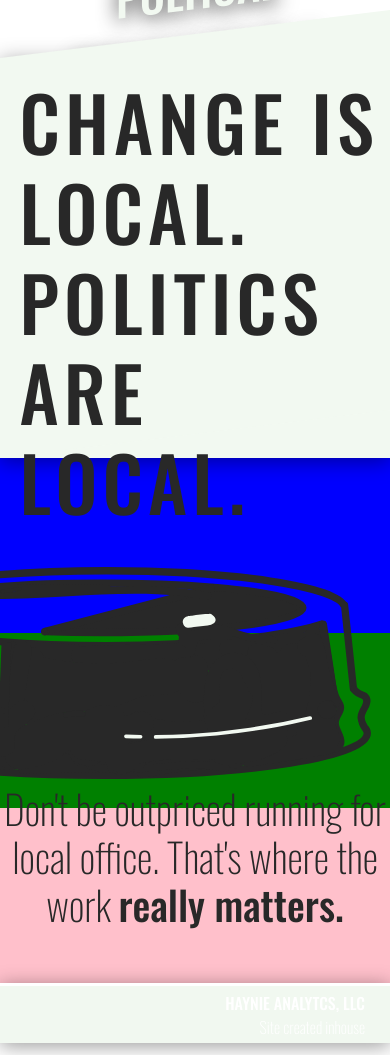
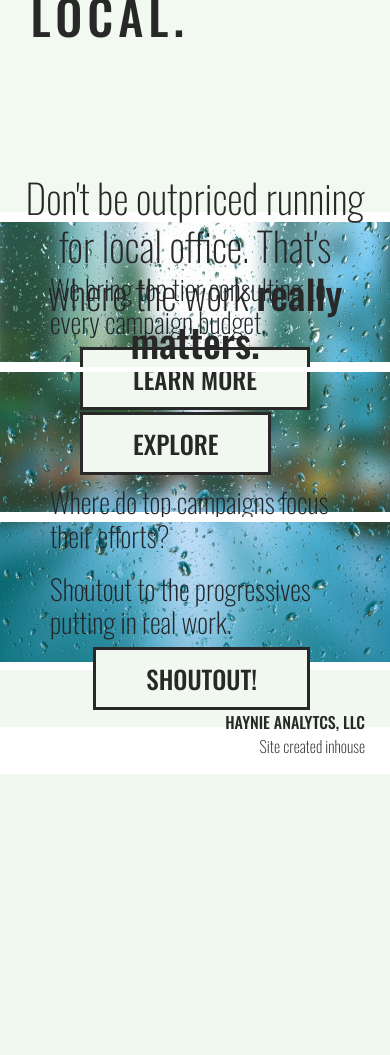
Before and after one commit to rchaynie/llc, a Python web app: template flask/templates/index.html in a window 390 px wide; the page is wider, and only the part inside the window is pictured. Shown: the part 845-1900 px from the top of that part. After the commit the page ends 1619 px from the top of that part, so only its background shows below. Run offline with Jinja, Linux system fonts and the light colour scheme; the template is opened without the code that fills it, so the values that code supplies are empty; some libraries are stand-ins or nearby versions.

Commit message:
beginning to make site responsive

```diff
--- a/flask/static/js/app.js
+++ b/flask/static/js/app.js
@@ -7,25 +7,32 @@
 
 const altLogo = document.getElementById("alt_logo");
 
-const parallax1 = document.getElementById("parallax1");
-const parallax2 = document.getElementById('parallax2');
+// const parallax1 = document.getElementById("parallax1");
+// const parallax2 = document.getElementById('parallax2');
 const header = document.getElementById('header');
+const contactButton = document.getElementById('contact-button');
+const scrollDownClick = document.getElementById("scroll-down");
+const burger = document.getElementById("burger");
 
-const scrollDownClick = document.getElementById("scroll-down");
-
-console.log(parallax1);
+console.log(burger);
 
 
 window.addEventListener("scroll", function(){
 	let offset = window.pageYOffset;
-	parallax1.style.backgroundPositionY = offset * 0.7 + "px";
+	// parallax1.style.backgroundPositionY = offset * 0.7 + "px";
 	if(offset >=599){
-		altLogo.style.display="block";
-		// $(header).toggleClass("scrolled");
+		altLogo.style.display="block", 250;
+		header.classList.add("scrolled");
+		// contactButton.classList.add("ScrolledButton");
+		burger.classList.add("burgerScroll");
 	}
 	else {
 		altLogo.style.display="none";
-		// header.removeClass("scrolled");
+		header.classList.remove("scrolled");
+		// contactButton.classList.remove("ScrolledButton");
+		burger.classList.remove("burgerScroll");
+
+
 	}
 });
 
--- a/flask/static/stylesheets/style2.css
+++ b/flask/static/stylesheets/style2.css
@@ -236,14 +258,28 @@
 
 
 .parallax1 {
-	/* background-image: url({ url_for('static', filename='img/logobackground.png')}} ); */
-	background-image: url('/static/img/nyc-logo-01.png');
-	background-position: 1;
-	min-height: 100vh;
-    background-size: 100vw;
+	background-image: url('/static/img/nyc-background.jpg');
+	background-attachment: fixed;
+	top: 0;
+	background-size: 100%;
+
+    background-size: cover;
 	background-repeat: no-repeat;
+	z-index: -1;
+
+
+
 }
 
+
+.logo {
+	display: block;
+	width: 50vw;
+	margin-left: auto;
+	margin-right: auto;
+	margin-bottom: 40%;
+	padding-top: 18vh;
+}
 
 
 .tagline {
@@ -274,7 +312,8 @@
 .tagline li {
 	display: inline;
 	padding: 0 5px;
-	font-size: 45px;
+	font-size: 4vw;
+	margin-bottom: 1px;
 	/*text-shadow: 4px 4px rgba(0,0,0,.2);*/
 	opacity: 1;
 	text-shadow: 0 3px 20px rgba(0, 0, 0, 0.8);
@@ -292,20 +331,18 @@
 
 
 .box1 {
-	height: 400px;
+	height: 600px;
 	width: 100%;
 	position: relative;
-	box-shadow: 0 3px 20px rgba(0, 0, 0, 0.4);
+	/* box-shadow: 0 3px 20px rgba(0, 0, 0, 0.4); */
 	color: #282828;
 	/* padding: 40px 100px; */
 	background: #f2f9f1;
 	z-index: 1;
-	padding: 5% 0;
-
-
-
-
-
+	padding: 20px;
+	border-bottom: solid white 10px;
+	margin-top: 30px;
+	/* display: grid; */
 }
 
 .box1:after {
@@ -323,15 +360,19 @@
 	z-index: -1;
 }
 
+.first-line {
+	display: grid;
+	margin-top: 5%;
+}
 
-.box1 h1 {
+
+.first-line h1 {
+	margin-top: 40px;
 	margin-bottom: 40px;
-	font-size: 75px;
-	text-align: left;
-	/* float: left; */
-	display: inline-block;
+	font-size: 3em;
 	letter-spacing: 5px;
 	padding-left: 5%;
+	grid-column: 1/3;
 
 }
 
@@ -343,14 +384,11 @@
 }
 
 .black-top {
-	height: 60%;
-	float: right;
-	/* margin-right: 5%; */
-	display: inline-block;
-	padding-bottom: 5px;
-	padding-right: 5%;
-
-
+	height: 125px;
+	margin-top: 10%;
+	padding-right: 15%;
+	margin-bottom: 55px;
+	grid-column: 3/3;
 }
 
 
@@ -358,25 +396,117 @@
 ======================OPTIONS==========================*/
 
 .options {
-	height: 525px;
+	height: 450px;
+	padding: 0;
+	margin-top: -5px;
+	margin-bottom: 5px;
+
 
 }
 
 .option {
-	height: 175px;
+	height: 150px;
+	border-bottom: solid white 5px;
+	padding: 40px;
+	border-top: solid white 5px;
 }
 
-.learn-more {
-	background:blue;
-	/* margin-top: 100px; */
+.learn-more, .explore, .shoutout {
+	position: relative;
 }
 
-.explore {
-	background: green;
+.learn-more:after, .shoutout:after {
+	position: absolute;
+	transform-origin: bottom left;
+	transform: skewX(-11deg);
+	background-color: #00b8ff;
+	height: 100%;
+	width: 45%;
+	Top: 0;
+	right: 0;
+	bottom: 0;
+	content: '';
+	z-index: -1;
+
 }
 
-.shoutout {
-	background: pink;
+.explore:after {
+	position: absolute;
+	transform-origin: bottom right;
+	transform: skewX(-11deg);
+	background-color: #00b8ff;
+	height: 100%;
+	width: 45%;
+	Top: 0;
+	left: 0;
+	bottom: 0;
+	content: '';
+	z-index: -1;
+
+}
+
+
+.learn-more h3 {
+	float: left;
+	margin-left: 10px;
+	margin-top: 10px;
+	font-weight: 200;
+}
+
+.shoutout h3 {
+	float: left;
+	margin-left: 10px;
+	margin-top: 10px;
+	font-weight: 200;
+}
+
+
+.explore h3 {
+	float: right;
+	margin-left: 10px;
+	margin-top: 10px;
+	font-weight: 200;
+}
+
+.learn-more-button,
+.shoutout-button {
+	background: #f1f8f0;
+	border: solid #282828;
+	color: #282828;
+	text-align: center;
+	padding: 10px 50px;
+	float: right;
+	margin-right: 40px;
+	font-size: 25px;
+	transition: background 250ms ease-in-out;
+	transition: color 250ms ease-in-out;
+	transition: border 250ms ease-in-out;
+}
+
+
+
+
+.explore-button {
+	background: #f1f8f0;
+	border: solid #282828;
+	color: #282828;
+	text-align: center;
+	padding: 10px 50px;
+	float: left;
+	margin-left: 40px;
+	font-size: 25px;
+	transition: background 250ms ease-in-out;
+	transition: color 250ms ease-in-out;
+	transition: border 250ms ease-in-out;
+}
+
+
+.learn-more-button:hover,
+.explore-button:hover,
+.shoutout-button:hover {
+	background: #282828;
+	border: solid #f1f8f0;
+	color: #f1f8f0;
 }
 
 
@@ -394,14 +524,21 @@
 
 
 
+
+
+
 footer {
+	display: none;
 	height: 60px;
 	background: #f1f8f0;
 	background-size: 100vw;
-	color: white;
+	color: #282828;
 	padding: 5px;
-	box-shadow: 0 3px 20px rgba(0, 0, 0, 0.4);
+	/* box-shadow: 0 3px 20px rgba(0, 0, 0, 0.4); */
 	border-top: 3px solid white;
+	margin-top: -5px;
+	/* position: fixed; */
+	z-index: 15;
 }
 
 footer p {
--- a/flask/templates/index.html
+++ b/flask/templates/index.html
@@ -4,7 +4,9 @@
 <main>
 
 
-    <div class="parallax1" id="parallax1"></div>
+    <div class="parallax1" id="parallax1">
+        <img src="{{ url_for('static', filename='img/logo.svg') }}" alt="logo" class="logo"
+    </div>
     <div class="tagline">
          <ul>
             <li>poltical consulting</li>
@@ -16,7 +18,7 @@
 
         </div>
     <div class="box1" id="box1">
-
+        <div class="first-line">
             <h1>
                 CHANGE IS LOCAL.
                 <br>
@@ -25,19 +27,49 @@
 
             <img src="{{ url_for('static', filename='img/black-top.svg') }}" alt="black-top" class="black-top">
             <br>
-
+            <br>
+        </div>
             <h3>
                 Don't be outpriced running for local office. That's where the work <b>really matters.</b>
             </h3>
-
     </div>
 
     <div class="parallax-2" id="parallax2"></div>
 
     <div class="options">
-        <div class="learn-more option"></div>
-        <div class="explore option"></div>
-        <div class="shoutout option"></div>
+        <div class="learn-more option">
+            <div class="learn-more-text">
+                <h3>We bring top tier consulting to every campaign budget.
+                </h3>
+            </div>
+            <div class="learn-more-color">
+                <button class="learn-more-button">
+                    LEARN MORE
+                </button>
+            </div>
+        </div>
+        <div class="explore option">
+            <div class="explore-color">
+                <button class="explore-button">
+                    EXPLORE
+                </button>
+            </div>
+            <div class="explore-text">
+                <h3>Where do top campaigns focus their efforts?
+                </h3>
+            </div>
+        </div>
+        <div class="shoutout option">
+            <div class="shoutout-text">
+                <h3>Shoutout to the progressives putting in real work.
+                </h3>
+            </div>
+            <div class="shoutout-color">
+                <button class="shoutout-button">
+                    SHOUTOUT!
+                </button>
+            </div>
+        </div>
 
 
     </div>
--- a/flask/templates/parent.html
+++ b/flask/templates/parent.html
@@ -20,7 +20,7 @@
 </head>
 <body>
 	<header id="header">
-		<button class="contact">CONTACT</button>
+		<button class="contact" id="contact-button">CONTACT</button>
 			<nav class="site-nav">
 				<ul>
 					<li><a href="">HOME</a></li>
@@ -31,7 +31,7 @@
 				</ul>
 			</nav>
 			<div class="menu-toggle">
-				<div class="hamburger"></div>
+				<div class="hamburger" id="burger"></div>
 			</div>
 		<p style="display:none" class="alt_logo" id="alt_logo">HAYNIE ANALYTICS</p>
 
```
Also changed, not shown: other parts of flask/static/stylesheets/style2.css (+85 -15 lines), flask/static/img/logo.svg (added), flask/static/img/option1.svg (added), flask/static/img/option2.svg (added), flask/static/img/option3.svg (added).
